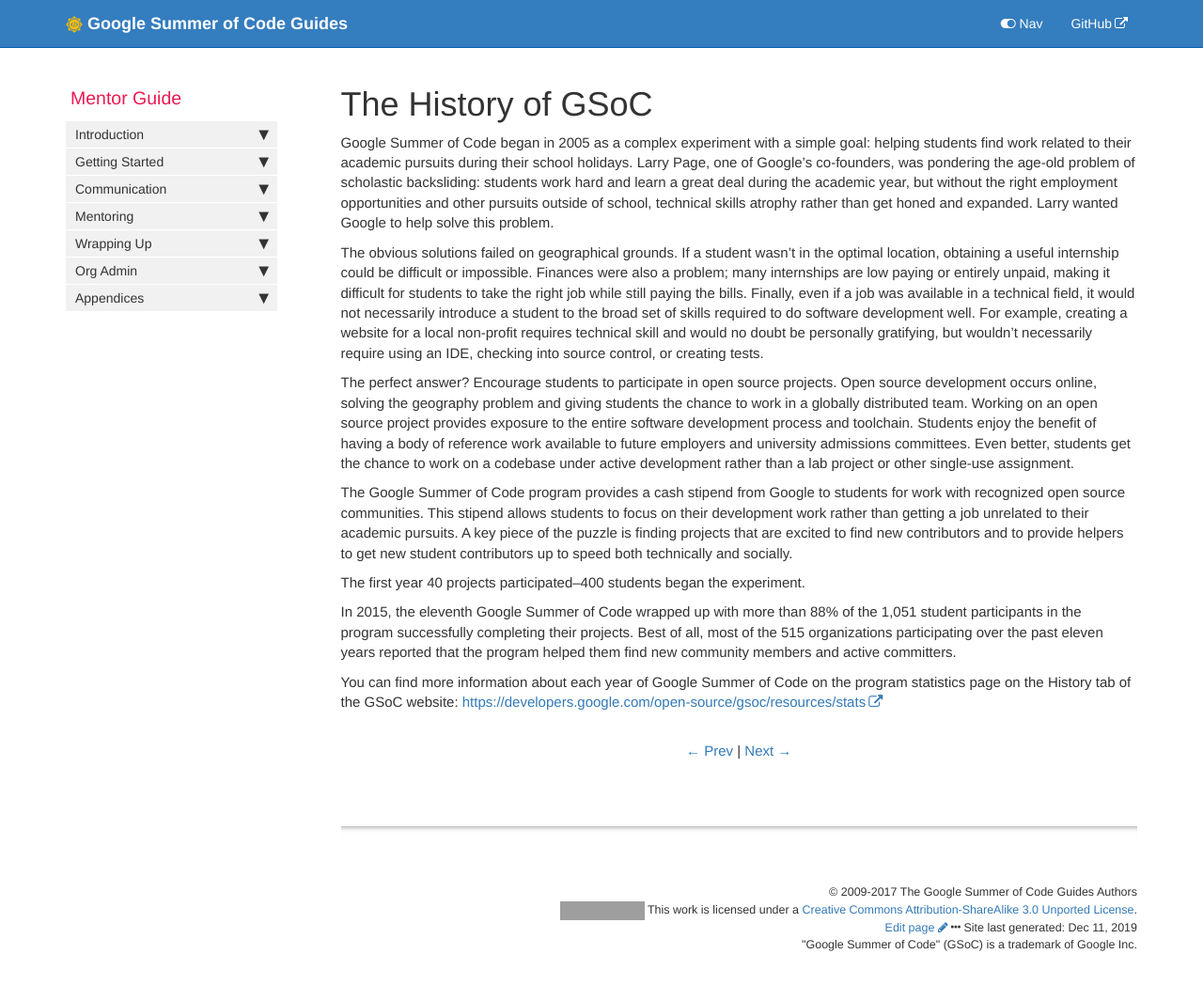
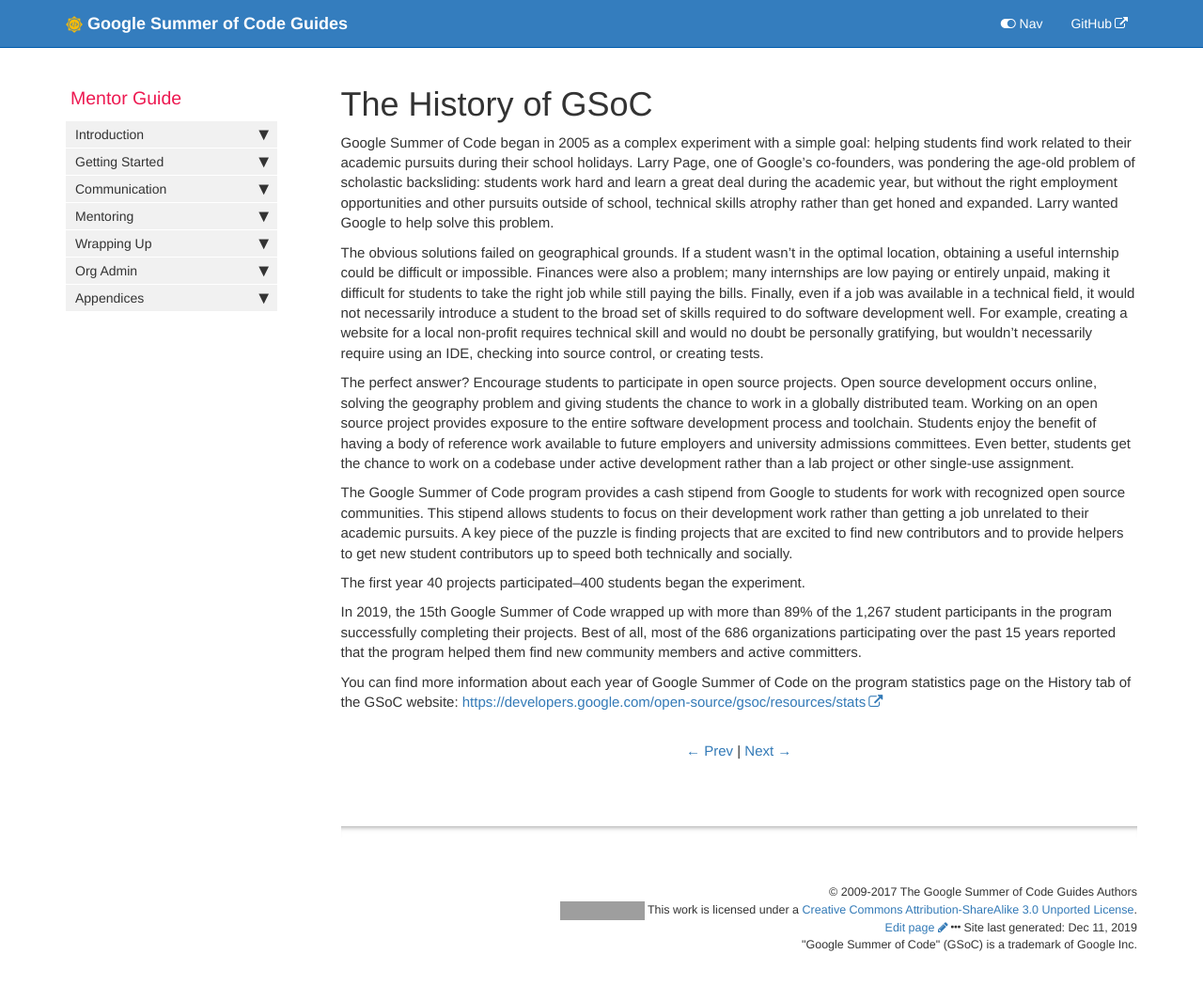
Before and after one commit to google/gsocguides, a Jekyll site: the page built from pages/mentor/27-the_history_of_gsoc.md, in a window 1280 px wide. Shown: the whole page at 94% size. Built offline with Jekyll 4.4.1, drawn with Linux system fonts in a browser that asks for light colours; grey boxes are pictures that could not be loaded.

Commit message:
stats update

```diff
--- a/pages/mentor/27-the_history_of_gsoc.md
+++ b/pages/mentor/27-the_history_of_gsoc.md
@@ -16,6 +16,6 @@ The Google Summer of Code program provides a cash stipend from Google to student
 
 The first year 40 projects participated--400 students began the experiment.
 
-In 2015, the eleventh Google Summer of Code wrapped up with more than 88% of the 1,051 student participants in the program successfully completing their projects. Best of all, most of the 515 organizations participating over the past eleven years reported that the program helped them find new community members and active committers.
+In 2019, the 15th Google Summer of Code wrapped up with more than 89% of the 1,267 student participants in the program successfully completing their projects. Best of all, most of the 686 organizations participating over the past 15 years reported that the program helped them find new community members and active committers.
 
 You can find more information about each year of Google Summer of Code on the program statistics page on the History tab of the GSoC website: <https://developers.google.com/open-source/gsoc/resources/stats>
```
